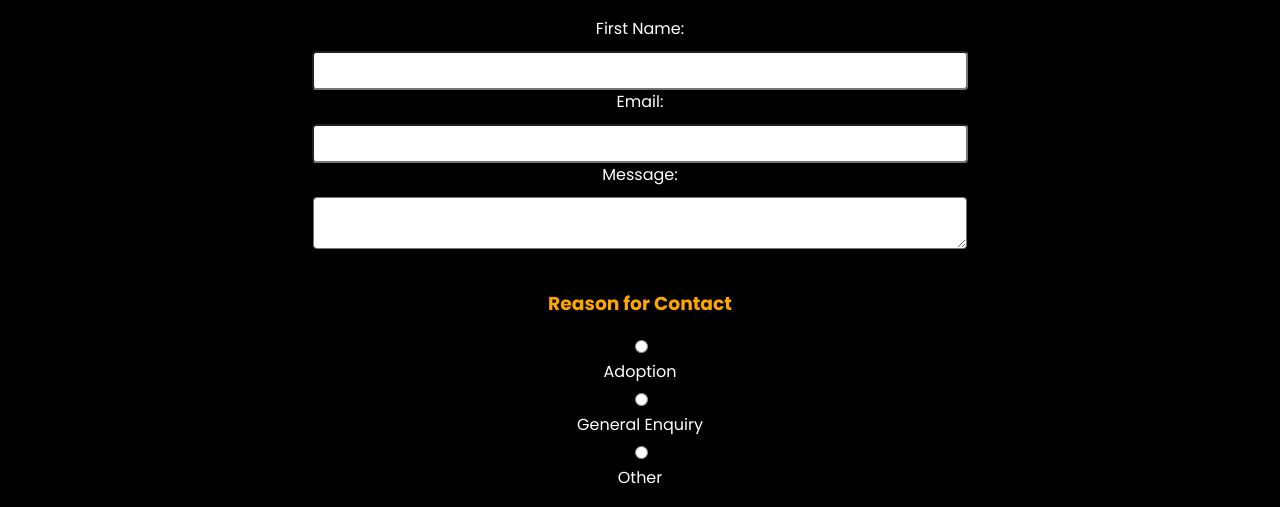
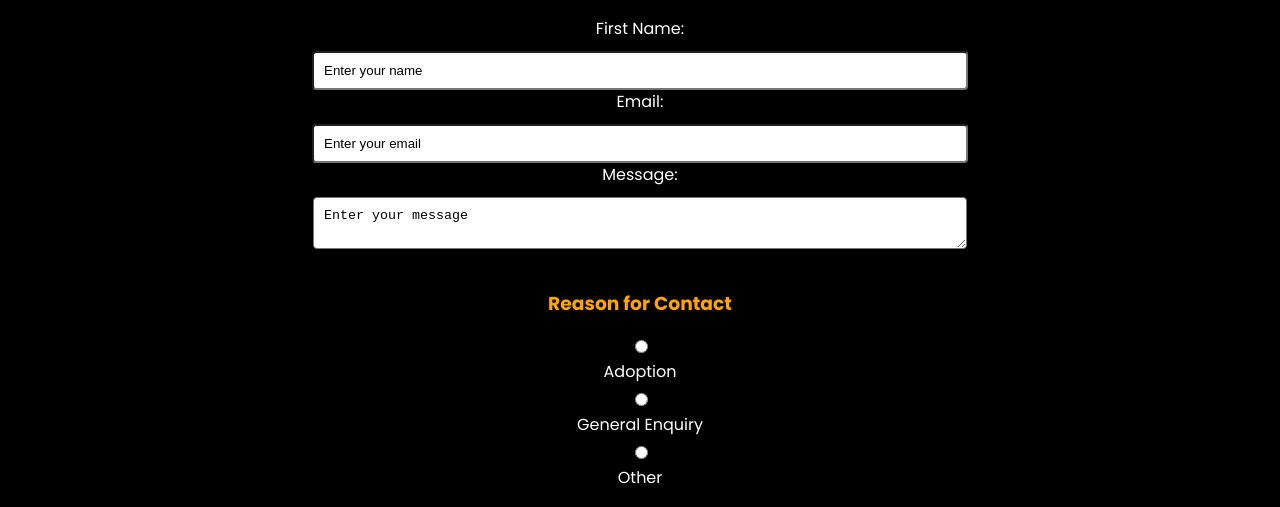
Before and after one commit to VCCT-WEDE5020-2024-G2/Sergio-Benito_ST10459382_panda_lives_matter_Part-3, a plain HTML site: page contact.html in a window 1280 px wide. Shown: the part 273-780 px from the top of the page. Drawn offline with Linux system fonts and the light colour scheme.

Commit message:
added JS to contact form

```diff
--- a/contact.html
+++ b/contact.html
@@ -1,11 +1,8 @@
 <!DOCTYPE html>
 <html lang="en">
 <head>
-    <!-- Link to Poppins font -->
     <link href="https://fonts.googleapis.com/css2?family=Poppins:wght@400;700&display=swap" rel="stylesheet">
-    <!-- Linking CSS Stylesheet -->
     <link rel="stylesheet" href="styles.css" type="text/css">
-    <!-- Favicon-->
     <link rel="icon" type="image/x-icon" href="/_images/favicon.png">
     <meta charset="UTF-8">
     <meta name="viewport" content="width=device-width, initial-scale=1.0">
@@ -16,11 +13,9 @@
 <body>
     <header>
         <nav>
-            <!-- logo -->
             <a href="index.html">
                 <img src="/_images/logo.png" alt="Panda Lives Matter organization logo" id="logo">
             </a>
-
             <a href="index.html">Home</a>
             <a href="about.html">About us</a>
             <a href="adopt.html">Adoptions</a>
@@ -31,17 +26,16 @@
     <main>
         <h1>Contact Us - Panda Lives Matter</h1>
         <h2>Please fill in your details in the form below</h2>
-        <!-- Contact Form -->
-        <form>
+        <form id="contactForm" onsubmit="return validateForm()">
             <div>
                 <label for="fname">First Name:</label>
-                <input type="text" id="fname" name="fname">
+                <input type="text" id="fname" name="fname" value="Enter your name" onfocus="clearDefault(this)">
 
                 <label for="email">Email:</label>
-                <input type="email" id="email" name="email">
+                <input type="email" id="email" name="email" value="Enter your email" onfocus="clearDefault(this)">
 
                 <label for="message">Message:</label>
-                <textarea id="message" name="message"></textarea>
+                <textarea id="message" name="message" onfocus="clearDefault(this)">Enter your message</textarea>
             </div>
             <div>
                 <h3>Reason for Contact</h3>
@@ -65,6 +59,59 @@
     </footer>
 
     <script src="/javascript/clock.js"></script>
+    <script>
+		// Clears the default value when the user focuses on the field
+		function clearDefault(input) {
+			if (input.value === input.defaultValue) {
+				input.value = ''; // Clear the value on focus
+			}
+		}
+
+		// Restores the default value if the field is empty when the user leaves it
+		function restoreDefault(input) {
+			if (input.value === '') {
+				input.value = input.defaultValue; // Restore default if empty
+			}
+		}
+
+		function validateForm() {
+			const fname = document.getElementById('fname').value;
+			const email = document.getElementById('email').value;
+			const message = document.getElementById('message').value;
+			const reason = document.querySelector('input[name="reason"]:checked');
+
+			if ((fname === "" || fname === "Enter your name") && (email === "" || email === "Enter your email") && (message === "" || message === "Enter your message") && !reason) {
+				alert("Please fill in the form below");
+				return false;
+			}
+			else if (fname === "" || fname === "Enter your name") {
+				alert("Please enter your name");
+				return false;
+			}
+			else if (email === "" || email === "Enter your email" || !email.includes("@") || !email.includes(".")) {
+				alert("Not a valid email format");
+				return false;
+			}
+			else if (message === "" || message === "Enter your message") {
+				alert('Message is required.');
+				return false;
+			}
+			else if (!reason) {
+				alert('Please select a reason for contact.');
+				return false;
+			}
+
+			// If all validations are passed
+			document.getElementById("col2").innerHTML = "<h2>Thanks for Joining!</h2>";
+
+			// Prepare the mailto link
+			const subject = 'Contact Form Submission - Panda Lives Matter';
+			const body = `First Name: ${fname}\nEmail: ${email}\nMessage: ${message}\nReason for Contact: ${reason.value}`;
+			window.location.href = `mailto:someone@example.com?subject=${encodeURIComponent(subject)}&body=${encodeURIComponent(body)}`;
+
+			return false;
+		}
+	</script>
 </body>
 
 </html>
```
Also changed, not shown: donations.html (+1 -1 lines), _images/red-panda-dreaming-of-bamboo.png (renamed from _images/nobamboohero.png).
